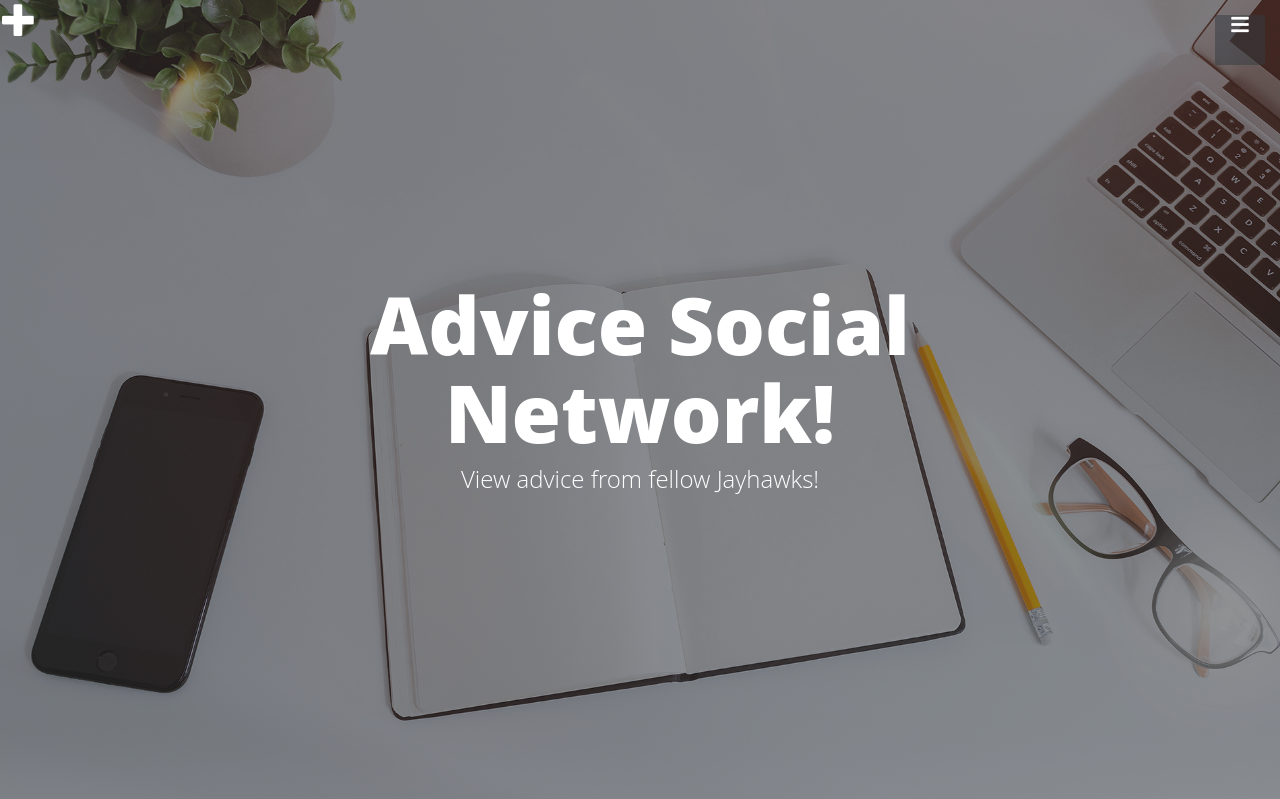
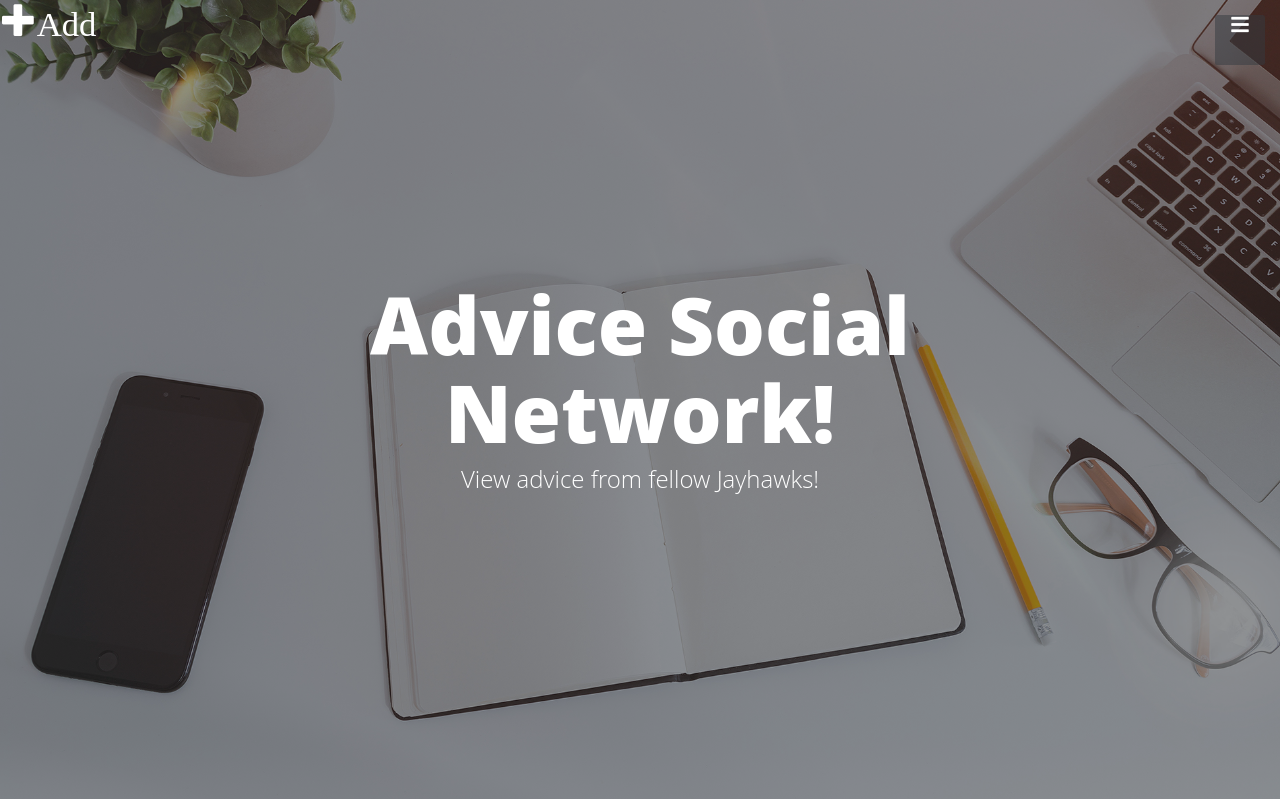
Before and after one commit to archanaramakrishnan/EECS448-Project3, a Django app: page /post_new.html in a window 1280 px wide. Shown: the top 799 px of the page. Run offline with Django 3.2, Linux system fonts and the light colour scheme; some libraries are stand-ins or nearby versions.

Commit message:
Fixed minor typo on the post_new page

```diff
--- a/mysite/myapp/templates/post_new.html
+++ b/mysite/myapp/templates/post_new.html
@@ -53,8 +53,7 @@
 
       <header class="masthead" style="background-image: url({% static 'for_advice/home-bg.jpg' %})">
         <div class="overlay"></div>
-        <div><a href="{% url 'post_new' %}" class="top-menu"><span class="glyphicon glyphicon-plus"></span></a></div>
-
+      <span><div><a href="post_new.html#addPost" class="top-menu"><span class="glyphicon glyphicon-plus">Add</span></a></div></span>
         <div class="container">
           <div class="row">
             <div class="col-lg-8 col-md-10 mx-auto">
```
